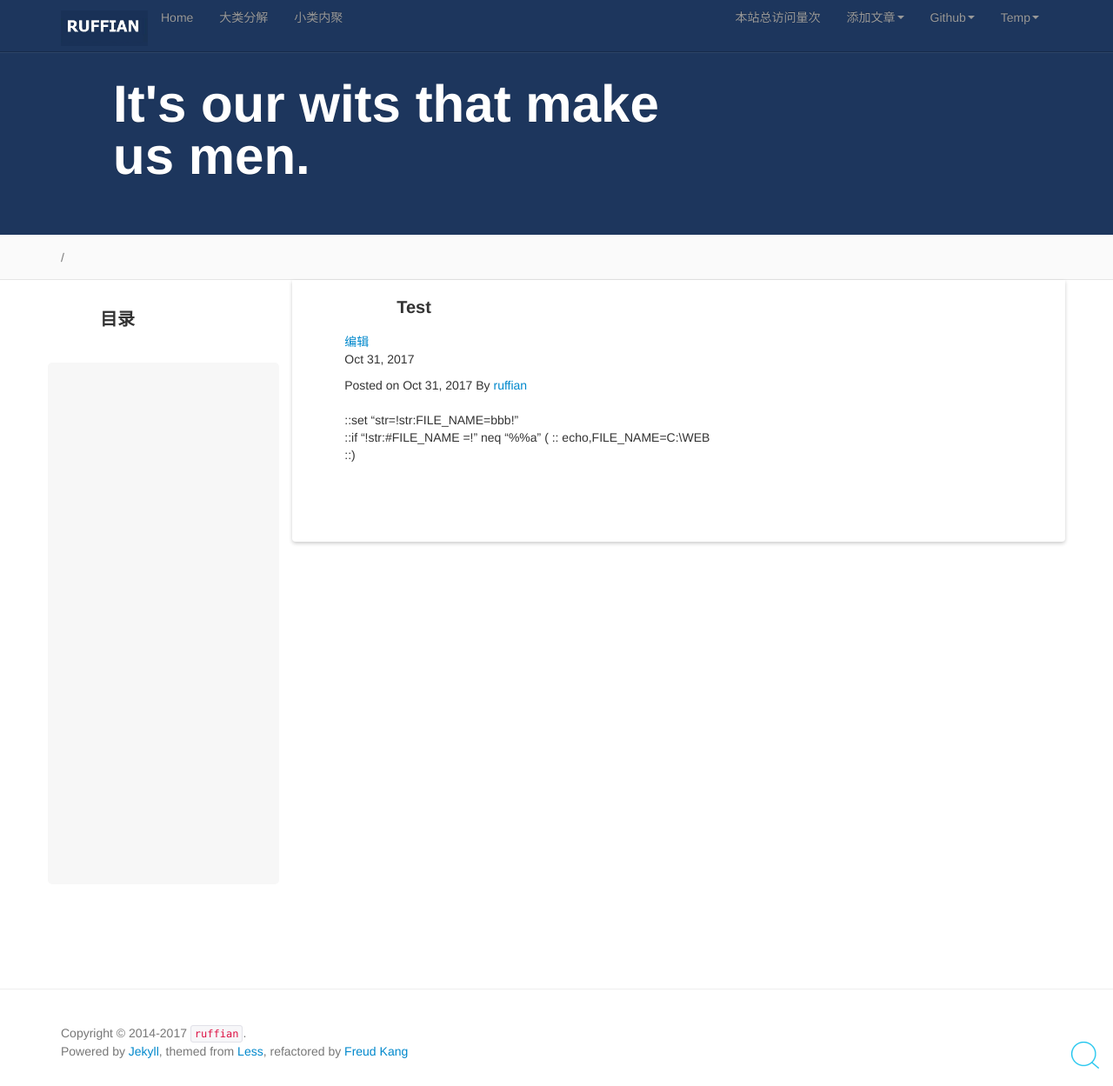
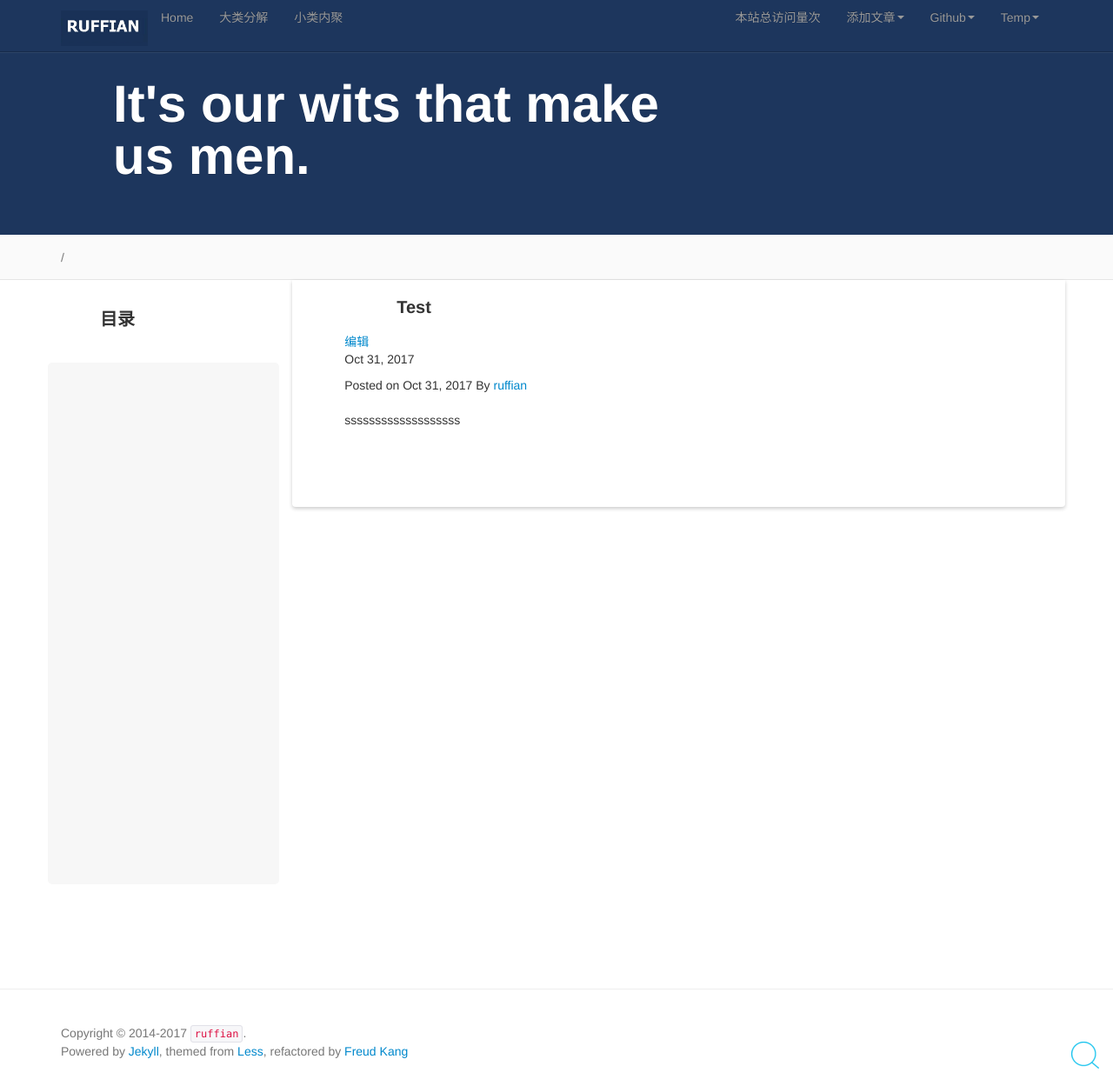
Before and after one commit to ruffiant/weibo, a Jekyll site: the page built from _posts/2017-10-31-test.md, in a window 1280 px wide and 1249 px high. Shown: the whole window at 87% size. Built offline with Jekyll 4.4.1, drawn with Linux system fonts in a browser that asks for light colours; nearby versions of some CDN libraries; our own code applies the rules of GitHub Pages for plain Markdown files; comment, search, counter and statistics services are not loaded.

Commit message:
2017-10-31-test.md

```diff
--- a/_posts/2017-10-31-test.md
+++ b/_posts/2017-10-31-test.md
@@ -1,4 +1 @@
-  ::set "str=!str:FILE_NAME=bbb!"
-::if "!str:#FILE_NAME =!" neq "%%a" (
-       :: echo,FILE_NAME=C:\WEB\
-    ::)
+sssssssssssssssssss
```
